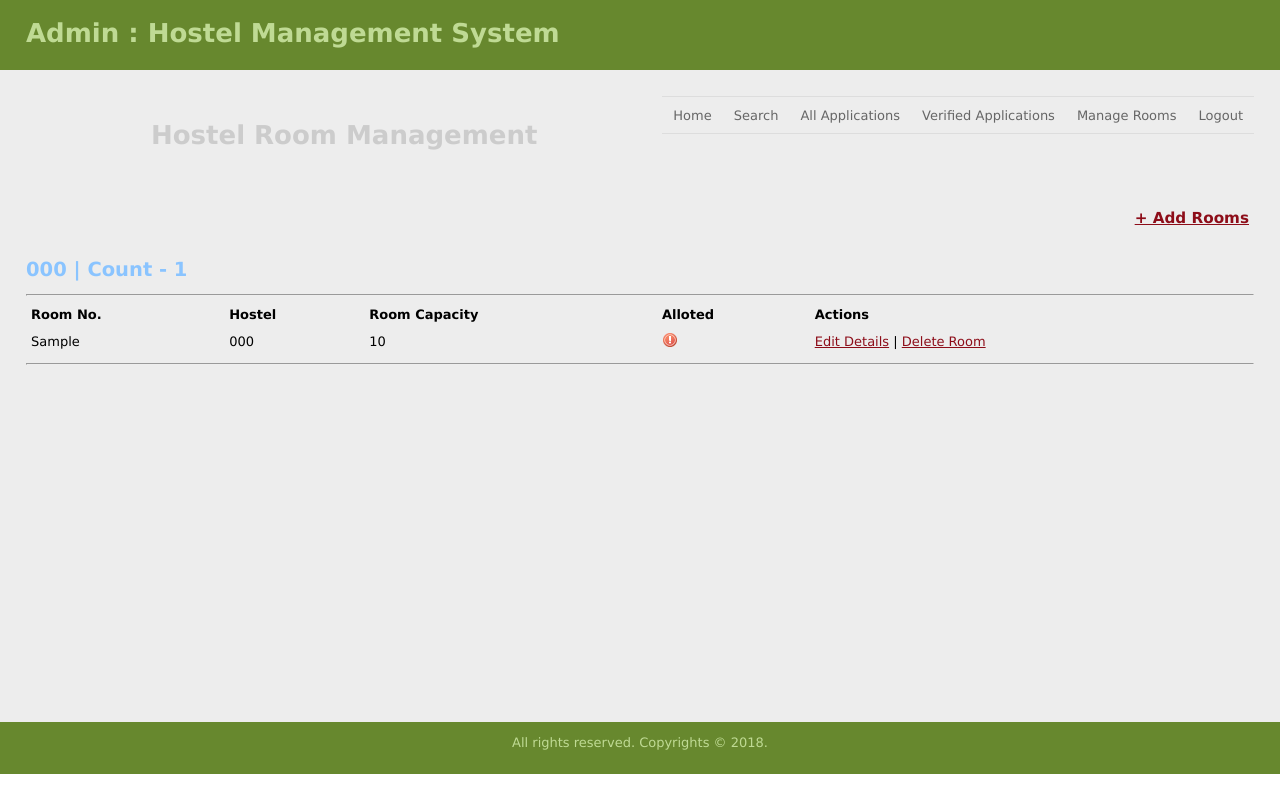
After one commit to varunsinghal/hostel-app, a Flask app: page /room/ in a window 1280 px wide. The commit adds this page. Run offline with Flask 2, Linux system fonts and the light colour scheme; the visitor is signed in with stand-in values (Sample User, id 1); tables that the repository leaves empty hold one stand-in row (values such as "Sample post").

Commit message:
Added home page for room management

```diff
--- a/app.py
+++ b/app.py
@@ -23,8 +23,10 @@ from views.application import application
 from views.home import home
 from views.public import public
 from views.user import user
+from views.room import room
 
 app.register_blueprint(public, url_prefix='/public')
 app.register_blueprint(home, url_prefix='/home')
 app.register_blueprint(user, url_prefix='/user')
 app.register_blueprint(application, url_prefix='/application')
+app.register_blueprint(room, url_prefix='/room')
--- a/models.py
+++ b/models.py
@@ -31,7 +31,7 @@ class Room(db.Model):
     capacity = Column(Integer, default=0)
     gender = Column(String(25))
     # virtual column
-    students = relationship('Student', backref='room')
+    students = relationship('Student', backref='room', lazy='dynamic')
 
     def __repr__(self):
         return '<Room %r %r - %r>' % (self.gender, self.hostel, self.room_no)
--- a/templates/home/index.html
+++ b/templates/home/index.html
@@ -102,7 +102,7 @@ Actions -<br/><br/>
             </a>
         </li>
         <li>
-            <a href="hostel_room_management.php">
+            <a href="{{ url_for('room.index') }}">
                 <img src="{{ url_for('static', filename='img/manage-hostel.png') }}" alt=""/>
                 <span>Manage Rooms</span>
             </a>
--- a/templates/layout.html
+++ b/templates/layout.html
@@ -16,7 +16,7 @@
     <div class="menu">
         <ul>
             <li><a href="{{ url_for('public.logout') }}">Logout</a></li>
-            <li><a href="hostel_room_management.php">Manage Rooms</a></li>
+            <li><a href="{{ url_for('room.index') }}">Manage Rooms</a></li>
             <li><a href="{{ url_for('application.verified') }}">Verified Applications</a></li>
             <li><a href="{{ url_for('application.index') }}">All Applications</a></li>
             <li><a href="{{ url_for('home.search') }}">Search</a></li>
@@ -29,6 +29,15 @@
 <div id="footer">All rights reserved. Copyrights &copy; 2018.</div>
 <script type='text/javascript' src="{{ url_for('static', filename='js/jquery.min.js') }}"></script>
 <script>
+    // function to pop out a custom window
+    function popitup(url) {
+	    newwindow = window.open(url, 'name', 'scrollbars=yes,height=500,width=800');
+	    if (window.focus) {
+		    newwindow.focus()
+	    }
+	    return false;
+    }
+
     function verifyStudent(stuid){
         $.ajax({
             type: 'POST',
@@ -89,6 +98,7 @@
         });
     }
 
+
 </script>
 </body>
 </html>
--- /dev/null
+++ b/templates/room/index.html
@@ -0,0 +1,55 @@
+{# _hostel-app/templates/room/index.html_ #}
+
+{% extends "layout.html" %}
+{% block body %}
+<center><h1 style='color:#ccc;'>Hostel Room Management</h1></center><br/><br/>
+<table width=100%>
+    <tr>
+        <td style="text-align:right;">
+            <h3>
+                <a href="" target="_blank" onclick="return popitup(&#39;{{ url_for('room.add') }}&#39;)">+ Add Rooms</a>
+            </h3>
+        </td>
+    </tr>
+</table>
+
+{% for hostel_name, room_list in rooms.items() %}
+<h2 style='color:#8AC4FF;'>{{ hostel_name }} | Count - {{ room_list|length }}</h2>
+<hr>
+<table width=100%>
+    <tr>
+        <th>Room No.</th>
+        <th>Hostel</th>
+        <th>Room Capacity</th>
+        <th>Alloted</th>
+        <th>Actions</th>
+    </tr>
+    {% for hostel, room_no, capacity, occupants in room_list %}
+    <tr>
+        <td>{{ room_no }}</td>
+        <td>{{ hostel }}</td>
+        <td>{{ capacity }}</td>
+        <td>{% if capacity == occupants %}
+            <img src="{{ url_for('static', filename='img/accept.png') }}" alt="verified" name="verified"/>
+            {% else %}
+            <img src="{{ url_for('static', filename='img/exclamation.png') }}" alt="not verified" name="not verified"/>
+            {% endif %}
+        </td>
+        <td>
+            <a href="" target="_blank"
+               onclick="return popitup(&#39;{{ url_for('room.edit', room_no=room_no, hostel=hostel) }}&#39;)">
+                Edit Details</a>
+            |
+            <a href="javascript:void(0);" onClick="delRoomByname('{{ room_no }}', '{{ hostel }}');">
+                Delete Room</a>
+
+        </td>
+    </tr>
+    {% endfor %}
+</table>
+<hr>
+<br>
+{% endfor %}
+
+
+{% endblock %}
--- /dev/null
+++ b/views/room.py
@@ -0,0 +1,45 @@
+# views/room.py
+from flask import Blueprint, render_template
+from sqlalchemy import distinct
+
+from app import db
+from models import Room
+
+room = Blueprint('room', __name__)
+
+
+@room.route('/')
+def index():
+    rooms = {}
+    hostels = db.session.query(distinct(Room.hostel).label('name'))
+    for hostel in hostels:
+        print(hostel.name)
+        rooms[hostel.name] = db.session.query(Room.hostel, Room.room_no, Room.capacity, db.func.count(Room.students))\
+            .filter(Room.hostel == hostel.name).group_by(Room.hostel, Room.room_no, Room.capacity).all()
+    context = {'rooms': rooms}
+    return render_template('room/index.html', **context)
+
+
+@room.route('/add')
+def add():
+    pass
+
+
+@room.route('/delete')
+def delete():
+    pass
+
+
+@room.route('/edit')
+def edit():
+    pass
+
+
+@room.route('/allot')
+def allot():
+    pass
+
+
+@room.route('/deallot')
+def deallot():
+    pass
```
